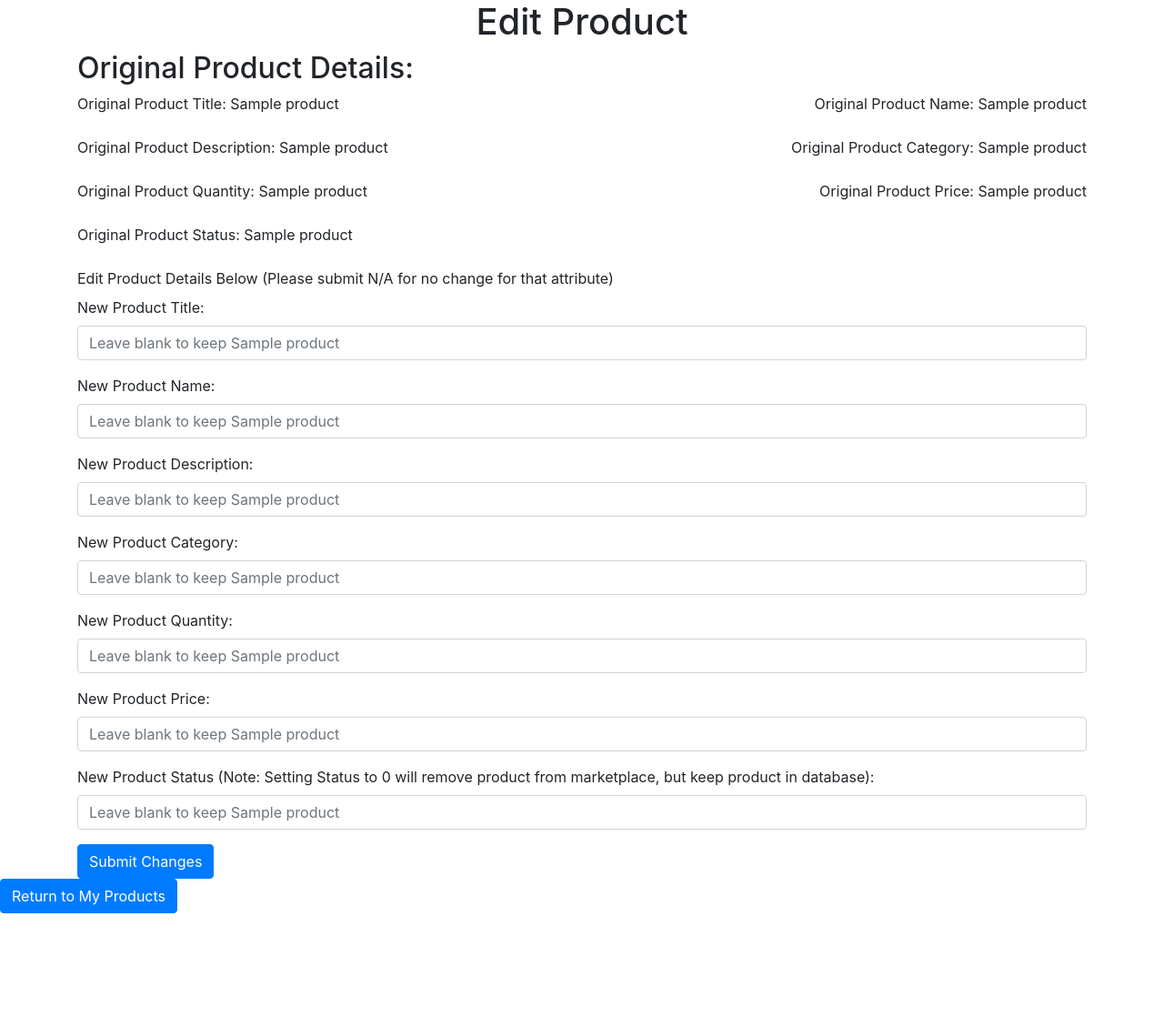
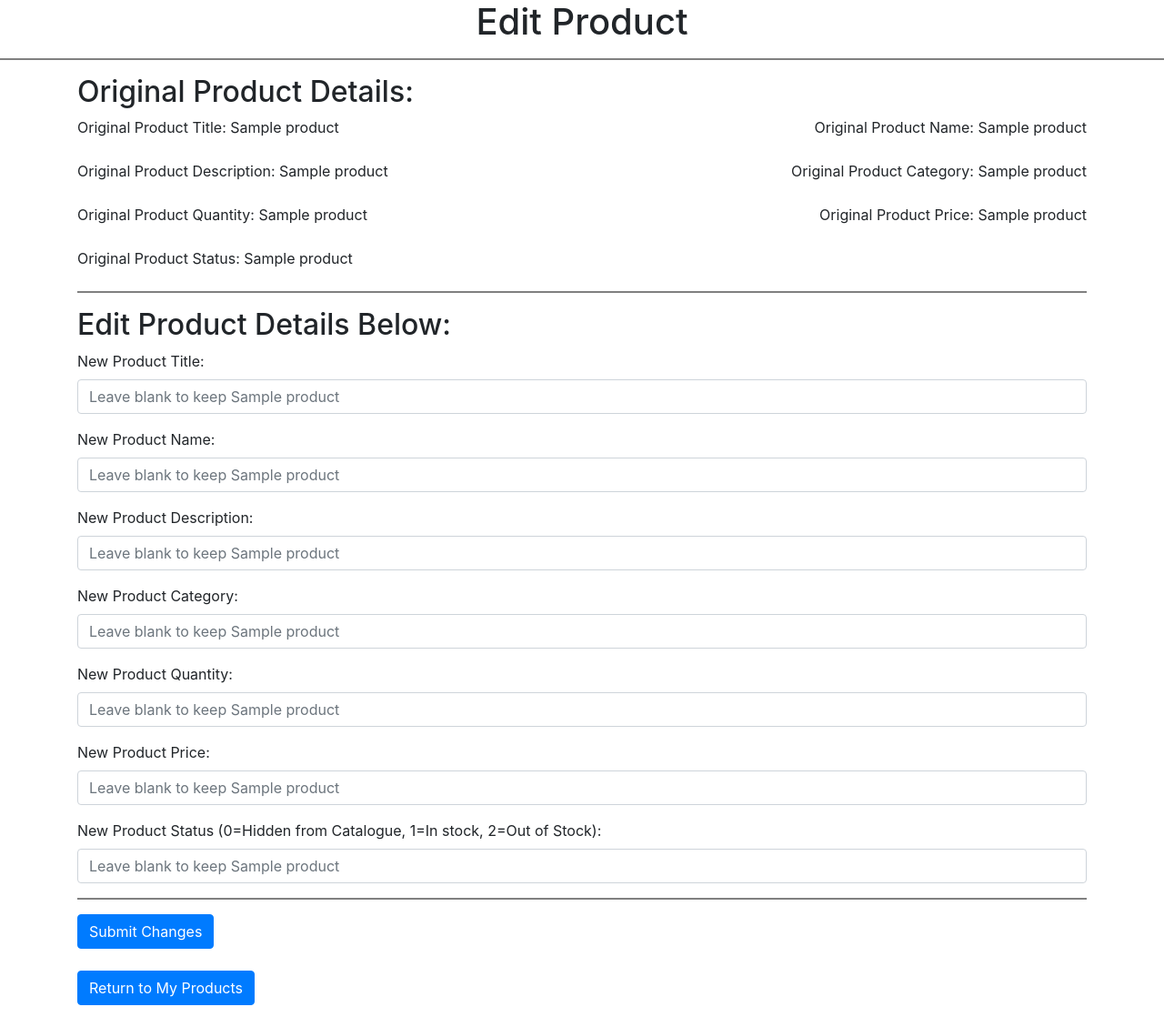
Before and after one commit to squiddycodes/NittanyBusinessWPTGB, a Python web app: template templates/editproduct.html in a window 1280 px wide. Shown: the whole page at 91% size. Before the commit the page ends 1004 px from the top, so only its background shows below. Run offline with Jinja, Linux system fonts and the light colour scheme; the template is opened without the code that fills it: most values are stand-ins (such as "Sample title", 1, 10 or a date in 2020); some libraries are stand-ins or nearby versions.

Commit message:
minor changes

```diff
--- a/templates/editproduct.html
+++ b/templates/editproduct.html
@@ -5,7 +5,7 @@
     <meta name="viewport" content="width=device-width, initial-scale=1">
     <link rel="stylesheet" href="https://stackpath.bootstrapcdn.com/bootstrap/4.4.1/css/bootstrap.min.css"
           integrity="sha384-Vkoo8x4CGsO3+Hhxv8T/Q5PaXtkKtu6ug5TOeNV6gBiFeWPGFN9MuhOf23Q9Ifjh" crossorigin="anonymous">
-    <title>{{ email }}'s Products - Nittany Business</title>
+    <title>Edit Product - Nittany Business</title>
     <style>
     .button {
         color: gray;
@@ -23,6 +23,7 @@
         <h1 align = center>Edit Product</h1>
     </div>
 </div>
+<hr style="height:2px;border-width:0;color:gray;background-color:gray">
 
 <div class="container-sm">
     <div>
@@ -58,9 +59,9 @@
           </div>
         </div>
     </div>
-
+    <hr style="height:2px;border-width:0;color:gray;background-color:gray">
     <div>
-        <label for="EditingRules">Edit Product Details Below (Please submit N/A for no change for that attribute)</label>
+        <h2>Edit Product Details Below:</h2>
     </div>
     <!-- New Product Details here -->
     <form id="update_product" action="/UpdateProduct" method="POST">
@@ -91,18 +92,19 @@
             <input type="text" id="newProdPrice" name="newProdPrice" class="form-control" placeholder="Leave blank to keep {{ product[5] }}">
         </div>
         <div class="form-group">
-            <label for = newProdStatus>New Product Status (Note: Setting Status to 0 will remove product from marketplace, but keep product in database):</label>
+            <label for = newProdStatus>New Product Status (0=Hidden from Catalogue, 1=In stock, 2=Out of Stock):</label>
             <input type="text" id="newProdStatus" name="newProdStatus" class="form-control" placeholder="Leave blank to keep {{ product[6] }}">
         </div>
-
+        <hr style="height:2px;border-width:0;color:gray;background-color:gray">
         <button type="submit" class="btn btn-primary">Submit Changes</button>
-    </form>
-</div>
-<div>
-    <form action="/MyProducts" method="POST">
+        <br>
+        <br>
+        <form action="/MyProducts" method="POST">
         <!-- Sends users back to their respective homepage -->
         <input type = "hidden" name = "email" value = "{{ email }}">
         <button type="submit" class="btn btn-primary">Return to My Products</button>
+        </form>
+        <br>
     </form>
 </div>
 </body>
--- a/templates/index.html
+++ b/templates/index.html
@@ -19,6 +19,7 @@
 <div class="container-sm">
     <div class="card-body">
         <h1 align="center">Welcome to Nittany Business!</h1><!-- Main heading -->
+        <hr style="height:2px;border-width:0;color:gray;background-color:gray">
         <h2 class="card-title">Log In</h2>
 
         <form action="/Login" method="POST">
@@ -33,6 +34,7 @@
             <button type="submit" class="btn btn-primary">LOG IN</button>
         </form>
         <br>
+        <hr style="height:2px;border-width:0;color:gray;background-color:gray">
         <a href="/CreateAccount">Create Account</a>
     </div>
 </div>
--- a/templates/input.html
+++ b/templates/input.html
@@ -21,6 +21,7 @@
 <!-- Add Logic -->
     <div class="card-body">
         <h1 align="center">Welcome to Nittany Business!</h1><!-- Main heading -->
+        <hr style="height:2px;border-width:0;color:gray;background-color:gray">
         <h2 class="card-title">Create Account</h2>
 
         <form id="addForm" action="/CreateAccount" method="POST"> <!-- Form ID addForm called later by modal -->
@@ -45,6 +46,7 @@
                     <option value="helpdesk">HelpDesk</option>
                 </select>
             </div>
+            <hr style="height:2px;border-width:0;color:gray;background-color:gray">
 
             <div id="buyerFields" class="form-group" >
                 <h3>Buyer Information</h3>
@@ -123,6 +125,7 @@
                     showInputs();
                 };
             </script>
+            <hr style="height:2px;border-width:0;color:gray;background-color:gray">
             <button type="submit" class="btn btn-primary">CREATE ACCOUNT</button>
             <a class="btn btn-success" href="/Login" role="button">BACK TO LOG IN</a> <!-- Routes to home page -->
         </form>
--- a/templates/reviewrequests.html
+++ b/templates/reviewrequests.html
@@ -28,8 +28,8 @@
 </head>
 <body>
     <div align="center" class="container-sm">
-        <h1>Welcome {{ email }}</h1>
-        <h2>Check your Requests Here</h2>
+        <h1>Check your Requests Here</h1>
+    <hr style="height:2px;border-width:0;color:gray;background-color:gray">
         <form action="/ReturntoHelpDesk" method="POST">
             <input type = "hidden" name = "email" value = "{{ email }}">
             <button type="submit" class="btn btn-primary">Return to HomePage</button>
@@ -57,6 +57,7 @@
             {% endfor %}
           </tbody>
         </table>
+    <hr style="height:2px;border-width:0;color:gray;background-color:gray">
     <h2>Staff Recruitment Requests</h2>
     <table class="table table-dark">
           <thead>
--- a/templates/sellerproducts.html
+++ b/templates/sellerproducts.html
@@ -17,16 +17,16 @@
 </head>
 <body>
 <div>
-    <h1 align = center>Welcome {{ email }} - View Your Products Here</h1>
+    <h1 align = center>View Your Products Here</h1>
 </div>
-<div>
+<div align="center">
     <form action="/SellerHomePage" method="POST">
         <!-- Sends users back to their respective homepage -->
         <input type = "hidden" name = "email" value = "{{ email }}">
         <button type="submit" class="btn btn-primary">Return to HomePage</button>
     </form>
 </div>
-
+<hr style="height:2px;border-width:0;color:gray;background-color:gray">
 <div class = "card-body">
     <h2 class = "card-title">Products</h2>
     <table class="table table-dark">
```
Also changed, not shown: templates/approveAccountCreate.html (+3 -7 lines), templates/buyereditprofile.html (+7 -3 lines), templates/orderconfirmation.html (+4 -3 lines), templates/productregisterform.html (+6 -6 lines), templates/sellerEditProfile.html (+5 -4 lines).
